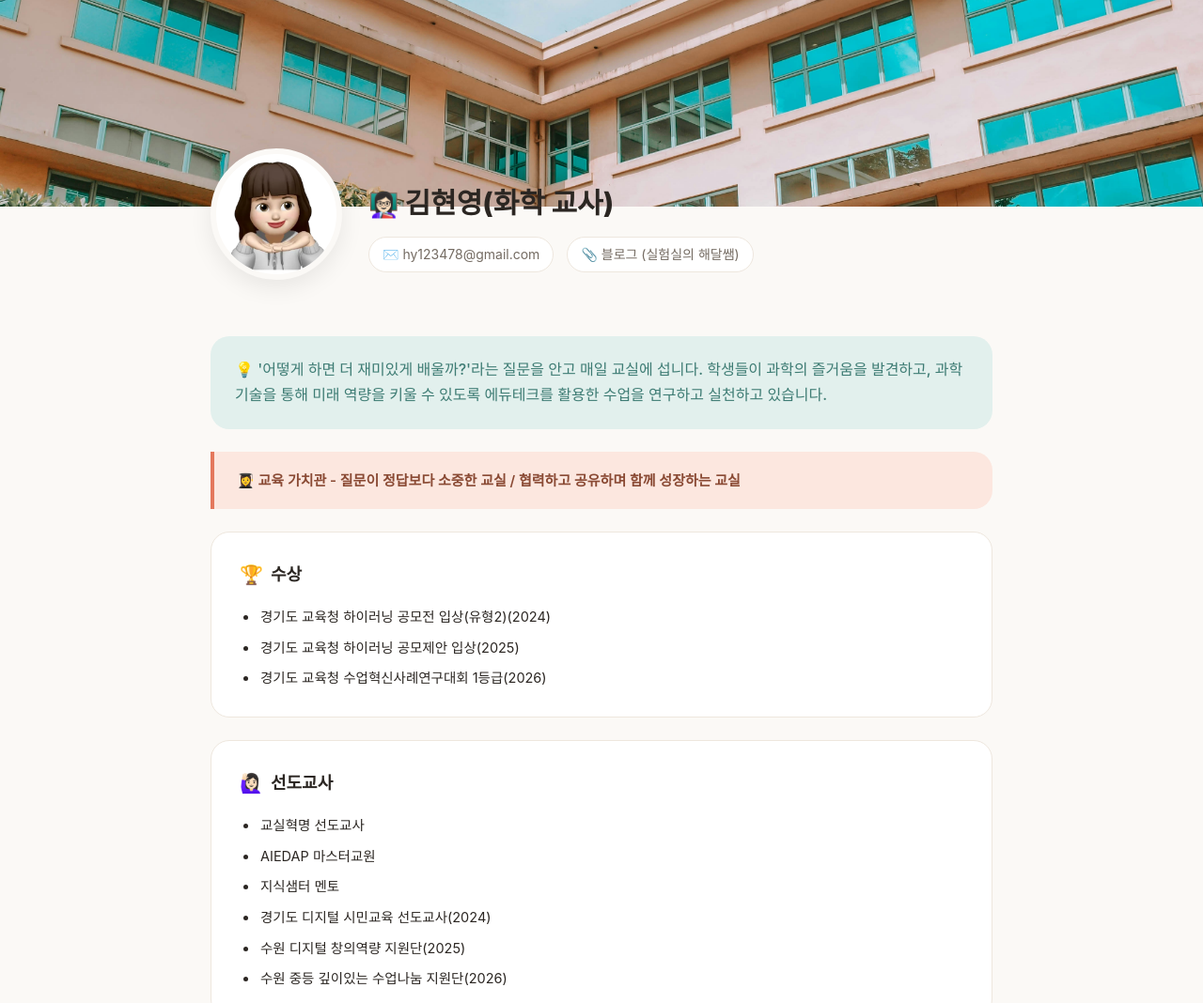
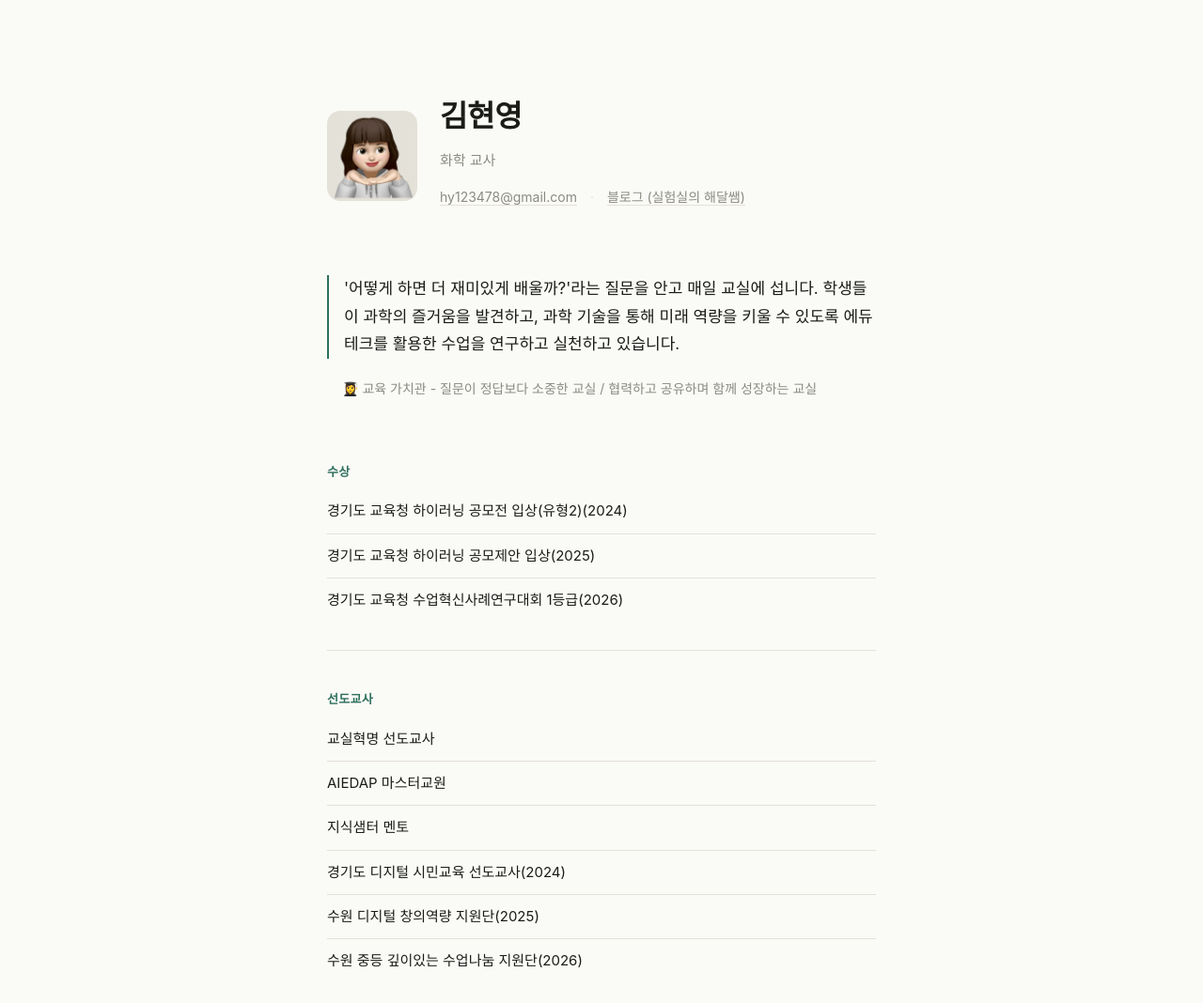
Before and after one commit to haedalt/haedal-portfolio, a website: page index.html in a window 1280 px wide. Shown: the top 1068 px of the page at 94% size. Drawn offline with Linux system fonts and the light colour scheme; a web font is replaced by a local one.

Commit message:
노션 데이터로 사이트 갱신

```diff
--- a/index.html
+++ b/index.html
@@ -4,191 +4,174 @@
 <meta charset="UTF-8" />
 <meta name="viewport" content="width=device-width, initial-scale=1.0" />
 <title>과학 해달쌤</title>
+<meta name="description" content="'어떻게 하면 더 재미있게 배울까?'라는 질문을 안고 매일 교실에 섭니다. 학생들이 과학의 즐거움을 발견하고, 과학 기술을 통해 미래 역량을 키울 수 있도록 에듀테크를 활용한 수업을 연구하고 실천하고 있습니다." />
 <link rel="preconnect" href="https://cdn.jsdelivr.net" />
 <link rel="stylesheet" href="https://cdn.jsdelivr.net/gh/orioncactus/pretendard@v1.3.9/dist/web/static/pretendard.css" />
 <style>
   :root {
-    --bg: #FBF9F6;
-    --card: #FFFFFF;
-    --ink: #2B2622;
-    --sub: #746B62;
-    --accent: #E4785C;
-    --accent-soft: #FCE7DF;
-    --teal: #3E7C74;
-    --teal-soft: #E2F0ED;
-    --line: #EEE7DE;
-    --radius: 20px;
+    --bg: #FAFAF7;
+    --ink: #1B1B18;
+    --sub: #8B8B83;
+    --accent: #2F6F5E;
+    --line: #E4E1D8;
   }
   * { box-sizing: border-box; }
+  html { scroll-behavior: smooth; }
   body {
     margin: 0;
     font-family: 'Pretendard', -apple-system, BlinkMacSystemFont, sans-serif;
     background: var(--bg);
     color: var(--ink);
-    line-height: 1.7;
+    line-height: 1.75;
+    -webkit-font-smoothing: antialiased;
   }
+  main {
+    max-width: 640px;
+    margin: 0 auto;
+    padding: 96px 28px 120px;
+  }
+
   .hero {
-    position: relative;
-    padding: 0 0 60px;
-  }
-  .cover {
-    width: 100%;
-    height: 220px;
-    object-fit: cover;
-    background: linear-gradient(135deg, var(--teal-soft), var(--accent-soft));
-  }
-  .hero-inner {
-    max-width: 880px;
-    margin: -70px auto 0;
-    padding: 0 24px;
     display: flex;
-    gap: 28px;
-    align-items: flex-end;
-    flex-wrap: wrap;
+    align-items: center;
+    gap: 24px;
+    margin-bottom: 56px;
   }
   .avatar {
-    width: 140px;
-    height: 140px;
-    border-radius: 50%;
+    width: 96px;
+    height: 96px;
+    border-radius: 14px;
     object-fit: cover;
-    border: 6px solid var(--bg);
-    background: var(--card);
-    box-shadow: 0 8px 24px rgba(0,0,0,0.08);
+    flex-shrink: 0;
+    background: var(--line);
   }
-  .hero-text { padding-bottom: 8px; }
-  .hero-text h1 {
+  .hero h1 {
     margin: 0 0 6px;
-    font-size: 30px;
-    font-weight: 800;
+    font-size: 32px;
+    font-weight: 700;
+    letter-spacing: -0.01em;
   }
-  .hero-text .icon-badge { font-size: 26px; margin-right: 6px; }
-  .contact-row {
-    display: flex;
-    gap: 14px;
-    flex-wrap: wrap;
-    margin-top: 10px;
+  .hero .role {
+    margin: 0 0 12px;
+    font-size: 15px;
+    color: var(--sub);
   }
-  .contact-row a, .contact-row span {
+  .contact-line {
     font-size: 14px;
     color: var(--sub);
+  }
+  .contact-line a {
+    color: var(--sub);
     text-decoration: none;
-    background: var(--card);
-    padding: 6px 14px;
-    border-radius: 999px;
-    border: 1px solid var(--line);
+    border-bottom: 1px solid var(--line);
   }
-  .contact-row a:hover { border-color: var(--accent); color: var(--accent); }
+  .contact-line a:hover { color: var(--accent); border-color: var(--accent); }
+  .contact-line .dot { margin: 0 10px; color: var(--line); }
 
-  main {
-    max-width: 880px;
-    margin: 0 auto;
-    padding: 0 24px 80px;
+  .intro {
+    font-size: 17px;
+    color: var(--ink);
+    margin: 0 0 20px;
+    padding-left: 16px;
+    border-left: 2px solid var(--accent);
+  }
+  .values {
+    font-size: 14px;
+    color: var(--sub);
+    margin: 0 0 64px;
+    padding-left: 16px;
+  }
+
+  .section {
+    padding-top: 40px;
+    margin-top: 40px;
+    border-top: 1px solid var(--line);
+  }
+  .section:first-of-type { border-top: none; margin-top: 0; padding-top: 0; }
+  .section h2 {
+    font-size: 13px;
+    font-weight: 600;
+    color: var(--accent);
+    margin: 0 0 18px;
+    letter-spacing: 0.02em;
+  }
+  .plain-list {
+    list-style: none;
+    margin: 0;
+    padding: 0;
     display: flex;
     flex-direction: column;
-    gap: 24px;
-  }
-  .intro-callout {
-    background: var(--teal-soft);
-    color: var(--teal);
-    border-radius: var(--radius);
-    padding: 22px 26px;
-    font-size: 16px;
-    font-weight: 500;
-  }
-  .quote-box {
-    border-left: 4px solid var(--accent);
-    background: var(--accent-soft);
-    border-radius: 0 var(--radius) var(--radius) 0;
-    padding: 18px 24px;
-    font-size: 15px;
-    color: #8A4A34;
-    font-weight: 600;
-  }
-  .card {
-    background: var(--card);
-    border-radius: var(--radius);
-    padding: 28px 30px;
-    border: 1px solid var(--line);
-  }
-  .card h2 {
-    margin: 0 0 16px;
-    font-size: 18px;
-    font-weight: 700;
-    display: flex;
-    align-items: center;
-    gap: 8px;
-  }
-  .card h2 .icon { font-size: 20px; }
-  .list {
-    margin: 0;
-    padding-left: 20px;
-    display: flex;
-    flex-direction: column;
-    gap: 8px;
-    font-size: 14.5px;
-    color: var(--ink);
-  }
-  .list li { padding-left: 2px; }
-  .tools-grid {
-    display: flex;
-    flex-wrap: wrap;
     gap: 10px;
   }
-  .tool-chip {
-    background: var(--teal-soft);
-    color: var(--teal);
-    padding: 8px 16px;
-    border-radius: 999px;
-    font-size: 14px;
-    font-weight: 600;
+  .plain-list li {
+    font-size: 15px;
+    color: var(--ink);
+    padding-bottom: 10px;
+    border-bottom: 1px solid var(--line);
+  }
+  .plain-list li:last-child { border-bottom: none; padding-bottom: 0; }
+
+  .tools-line {
+    font-size: 15px;
+    line-height: 2.1;
+    margin: 0;
+  }
+  .tools-line a {
+    color: var(--ink);
     text-decoration: none;
+    border-bottom: 1px solid var(--line);
   }
-  .tool-chip:hover { background: var(--teal); color: #fff; }
+  .tools-line a:hover { color: var(--accent); border-color: var(--accent); }
+  .tools-line span:not(.dot) { color: var(--sub); }
+  .tools-line .dot { margin: 0 10px; color: var(--line); }
+
   footer {
-    text-align: center;
-    padding: 30px 0 50px;
-    font-size: 13px;
+    max-width: 640px;
+    margin: 0 auto;
+    padding: 0 28px 60px;
+    font-size: 12px;
     color: var(--sub);
   }
-  @media (max-width: 520px) {
-    .hero-inner { flex-direction: column; align-items: flex-start; }
-    .avatar { width: 110px; height: 110px; }
-    .hero-text h1 { font-size: 24px; }
+
+  @media (max-width: 480px) {
+    main { padding: 64px 20px 90px; }
+    .hero { gap: 16px; margin-bottom: 44px; }
+    .avatar { width: 76px; height: 76px; border-radius: 12px; }
+    .hero h1 { font-size: 26px; }
   }
 </style>
 </head>
 <body>
+  <main>
     <div class="hero">
-    <img class="cover" src="assets/cover.jpg" alt="cover" />
-    <div class="hero-inner">
       <img class="avatar" src="assets/profile.png" alt="profile" />
-      <div class="hero-text">
-        <h1><span class="icon-badge">👩🏻‍🏫</span>김현영(화학 교사)</h1>
-        <div class="contact-row">
-          <a href="mailto:hy123478@gmail.com">✉️ hy123478@gmail.com</a>
-          <a href="https://blog.naver.com/haedalssam" target="_blank" rel="noopener">📎 블로그 (실험실의 해달쌤)</a>
-        </div>
-      </div>
+      <div>
+        <h1>김현영</h1>
+        <p class="role">화학 교사</p>
+        <p class="contact-line">
+          <a href="mailto:hy123478@gmail.com">hy123478@gmail.com</a>
+          <span class="dot">·</span>
+          <a href="https://blog.naver.com/haedalssam" target="_blank" rel="noopener">블로그 (실험실의 해달쌤)</a>
+        </p>
       </div>
     </div>
 
-  <main>
-    <div class="intro-callout">💡 '어떻게 하면 더 재미있게 배울까?'라는 질문을 안고 매일 교실에 섭니다. 학생들이 과학의 즐거움을 발견하고, 과학 기술을 통해 미래 역량을 키울 수 있도록 에듀테크를 활용한 수업을 연구하고 실천하고 있습니다.</div>
-    <div class="quote-box">👩‍🎓 교육 가치관 - 질문이 정답보다 소중한 교실 / 협력하고 공유하며 함께 성장하는 교실</div>
+    <p class="intro">'어떻게 하면 더 재미있게 배울까?'라는 질문을 안고 매일 교실에 섭니다. 학생들이 과학의 즐거움을 발견하고, 과학 기술을 통해 미래 역량을 키울 수 있도록 에듀테크를 활용한 수업을 연구하고 실천하고 있습니다.</p>
+    <p class="values">👩‍🎓 교육 가치관 - 질문이 정답보다 소중한 교실 / 협력하고 공유하며 함께 성장하는 교실</p>
 
 
-      <section class="card">
-        <h2><span class="icon">🏆</span>수상</h2>
-        <ul class="list">
+    <section class="section">
+      <h2>수상</h2>
+      <ul class="plain-list">
         <li>경기도 교육청 하이러닝 공모전 입상(유형2)(2024)</li>
         <li>경기도 교육청 하이러닝 공모제안 입상(2025)</li>
         <li>경기도 교육청 수업혁신사례연구대회 1등급(2026)</li>
       </ul>
     </section>
 
-      <section class="card">
-        <h2><span class="icon">🙋🏻‍♀️</span>선도교사</h2>
-        <ul class="list">
+    <section class="section">
+      <h2>선도교사</h2>
+      <ul class="plain-list">
         <li>교실혁명 선도교사</li>
         <li>AIEDAP 마스터교원</li>
         <li>지식샘터 멘토</li>
@@ -198,9 +181,9 @@
       </ul>
     </section>
 
-      <section class="card">
-        <h2><span class="icon">📒</span>연구회</h2>
-        <ul class="list">
+    <section class="section">
+      <h2>연구회</h2>
+      <ul class="plain-list">
         <li>고양 에듀테크 연구회(2022-2024)</li>
         <li>경기도 하이러닝 연구회</li>
         <li>교사성장학교 3기</li>
@@ -209,9 +192,9 @@
       </ul>
     </section>
 
-      <section class="card">
-        <h2><span class="icon">🎤</span>강의 이력</h2>
-        <ul class="list">
+    <section class="section">
+      <h2>강의 이력</h2>
+      <ul class="plain-list">
         <li>2023 덕은한강중 전문적학습공동체 에듀테크  연수</li>
         <li>2023 원당중 전문적학습공동체 에듀테크 연수</li>
         <li>2024 덕은한강중 교사워크숍 에듀테크 연수</li>
@@ -229,44 +212,11 @@
       </ul>
     </section>
 
-      <section class="card">
-        <h2><span class="icon">💻</span>에듀테크 연구</h2>
-        <div class="tools-grid">
-
-          <a class="tool-chip" href="#" target="_blank" rel="noopener">
-            바이브 코딩
-          </a>
-          <a class="tool-chip" href="#" target="_blank" rel="noopener">
-            띵커벨
-          </a>
-          <a class="tool-chip" href="#" target="_blank" rel="noopener">
-            왓퀴즈 AI
-          </a>
-          <a class="tool-chip" href="#" target="_blank" rel="noopener">
-            Goolge Ai studio
-          </a>
-          <a class="tool-chip" href="#" target="_blank" rel="noopener">
-            Claude
-          </a>
-          <a class="tool-chip" href="https://notebooklm.google/" target="_blank" rel="noopener">
-            Notebook LM
-          </a>
-          <a class="tool-chip" href="https://padlet.com/" target="_blank" rel="noopener">
-            Padlet
-          </a>
-          <a class="tool-chip" href="https://tooning.io/" target="_blank" rel="noopener">
-            Tooning
-          </a>
-          <a class="tool-chip" href="https://hi.goe.go.kr/" target="_blank" rel="noopener">
-            경기도교육청 AI 교수학습 플랫폼
-          </a>
-          <a class="tool-chip" href="https://www.notion.com/ko" target="_blank" rel="noopener">
-            Notion
-          </a>
-          <a class="tool-chip" href="https://www.canva.com/ko_kr/" target="_blank" rel="noopener">
-            Canva
-          </a>
-        </div>
+    <section class="section">
+      <h2>에듀테크 연구</h2>
+      <p class="tools-line">
+        <span>바이브 코딩</span><span class="dot">·</span><span>띵커벨</span><span class="dot">·</span><span>왓퀴즈 AI</span><span class="dot">·</span><span>Goolge Ai studio</span><span class="dot">·</span><span>Claude</span><span class="dot">·</span><a href="https://notebooklm.google/" target="_blank" rel="noopener">Notebook LM</a><span class="dot">·</span><a href="https://padlet.com/" target="_blank" rel="noopener">Padlet</a><span class="dot">·</span><a href="https://tooning.io/" target="_blank" rel="noopener">Tooning</a><span class="dot">·</span><a href="https://hi.goe.go.kr/" target="_blank" rel="noopener">경기도교육청 AI 교수학습 플랫폼</a><span class="dot">·</span><a href="https://www.notion.com/ko" target="_blank" rel="noopener">Notion</a><span class="dot">·</span><a href="https://www.canva.com/ko_kr/" target="_blank" rel="noopener">Canva</a>
+      </p>
     </section>
   </main>
 
```
Lines whose indentation alone changed are shown as unchanged.
